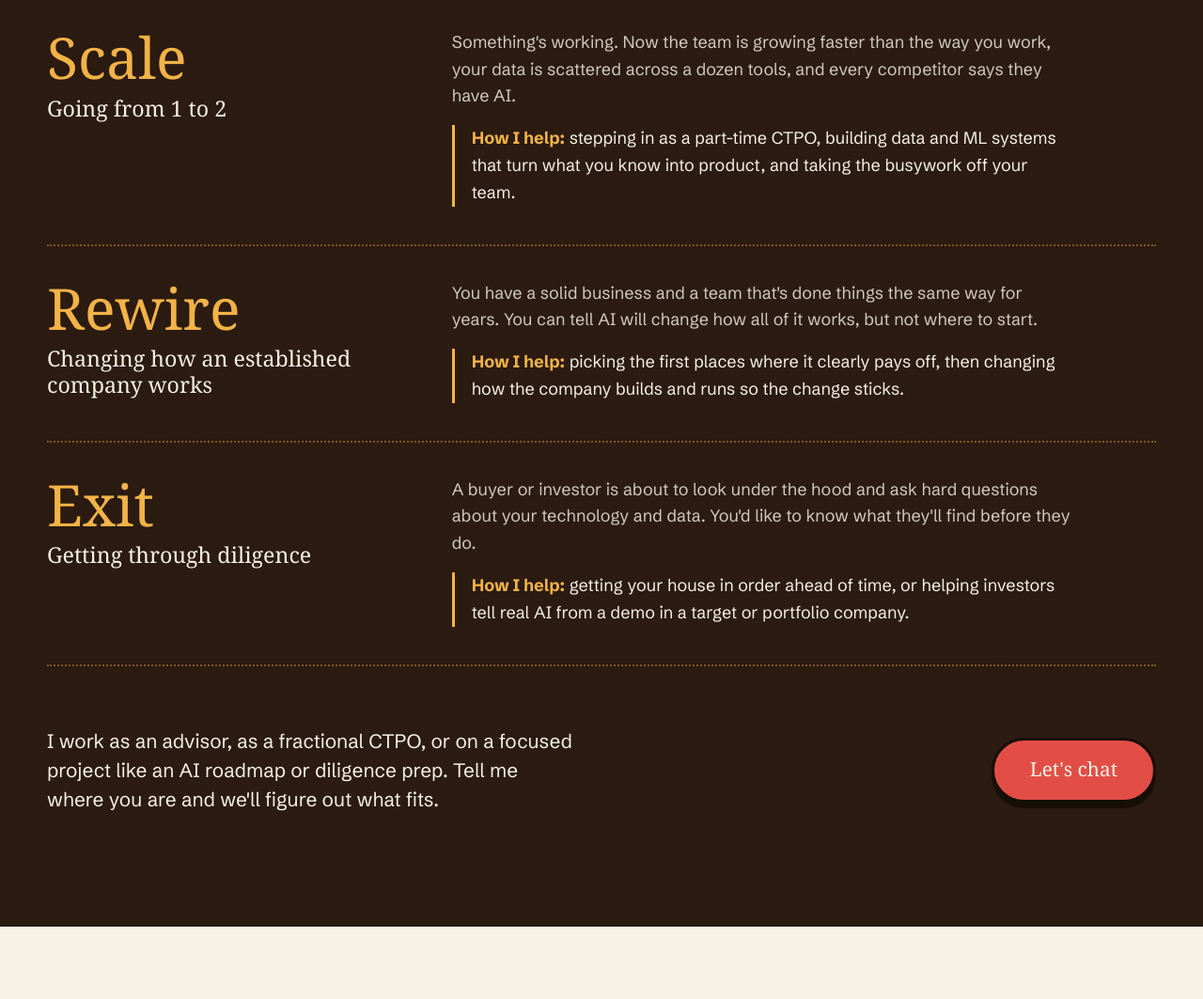
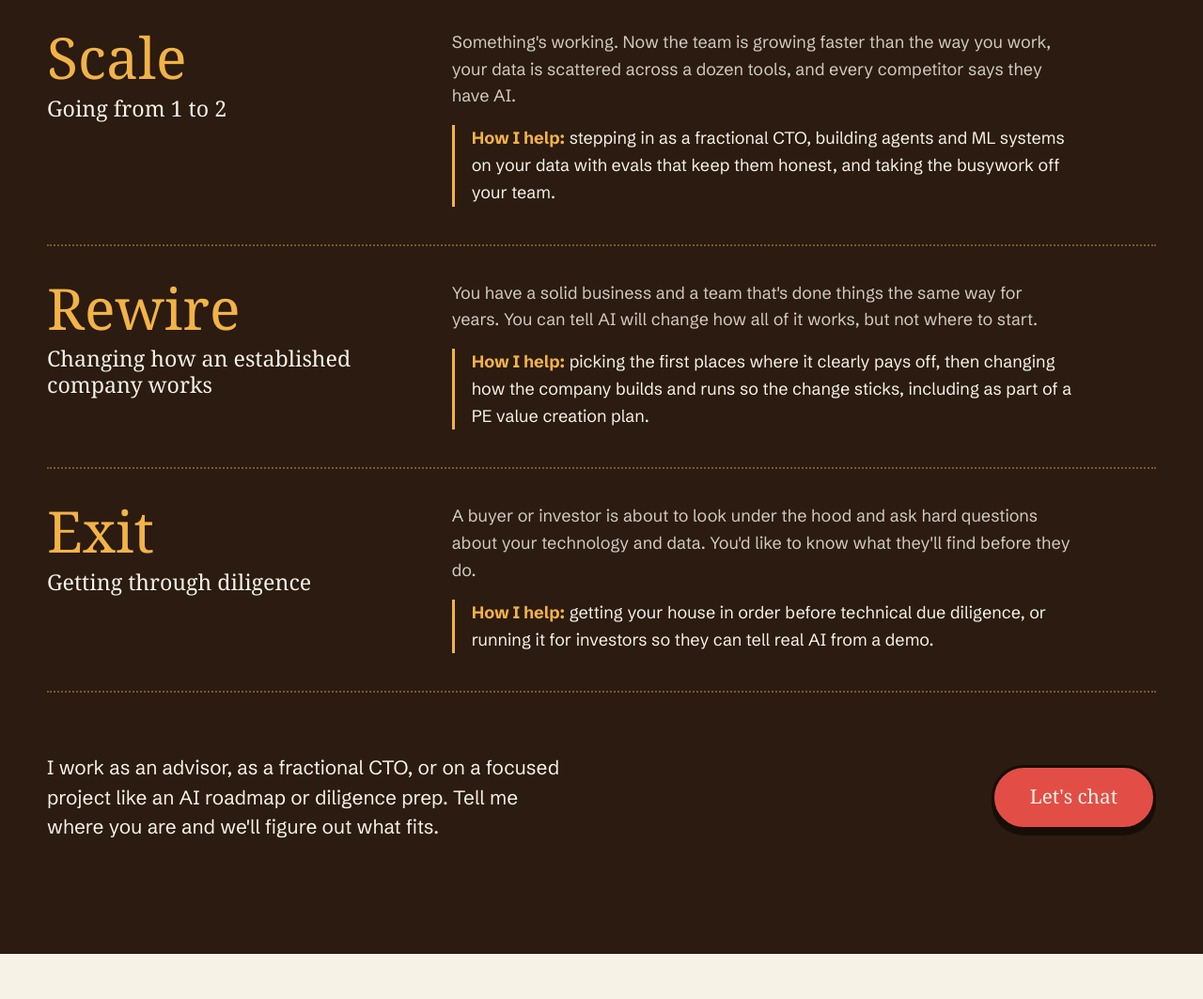
Before and after one commit to Whiskey-Danger/whiskeydanger.github.io, a plain HTML site: page index.html in a window 1280 px wide. Shown: the part 1280-2343 px from the top of the page at 94% size. Drawn offline with Linux system fonts and the light colour scheme; a web font is replaced by a local one.

Commit message:
Homepage: fractional CTO, buyer terms; Pacachat: feature-request FAQ
Uses "fractional CTO" instead of CTPO, and names agents and evals,
technical due diligence, and PE value creation in the stages.

Adds a "Can I request a feature?" FAQ to the Pacachat page that opens a
pre-addressed email to Pacachat support.

Co-Authored-By: Claude Opus 5.5 <noreply@anthropic.com>

```diff
--- a/index.html
+++ b/index.html
@@ -4,10 +4,10 @@
     <meta charset="UTF-8">
     <meta name="viewport" content="width=device-width, initial-scale=1.0">
     <title>Whiskey Danger: AI-first technology and product leadership</title>
-    <meta name="description" content="Building applied AI since before ChatGPT. Advisory, fractional CTPO and hands-on AI work for growing companies.">
+    <meta name="description" content="Building applied AI since before ChatGPT. Advisory, fractional CTO work and technical due diligence for growing companies.">
     <meta name="theme-color" content="#F7F2E6">
     <meta property="og:title" content="Whiskey Danger: AI-first technology and product leadership">
-    <meta property="og:description" content="Building applied AI since before ChatGPT. Advisory, fractional CTPO and hands-on AI work for growing companies.">
+    <meta property="og:description" content="Building applied AI since before ChatGPT. Advisory, fractional CTO work and technical due diligence for growing companies.">
     <meta property="og:image" content="https://whiskeydanger.com/og.png">
     <meta property="og:url" content="https://whiskeydanger.com/">
     <meta name="twitter:card" content="summary_large_image">
@@ -453,27 +453,27 @@
                         <h3><span class="stage-mark">Scale</span> Going from 1 to 2</h3>
                         <div class="stage-body">
                             <p class="stage-situation">Something's working. Now the team is growing faster than the way you work, your data is scattered across a dozen tools, and every competitor says they have AI.</p>
-                            <p class="stage-help"><b>How I help:</b> stepping in as a part-time CTPO, building data and ML systems that turn what you know into product, and taking the busywork off your team.</p>
+                            <p class="stage-help"><b>How I help:</b> stepping in as a fractional CTO, building agents and ML systems on your data with evals that keep them honest, and taking the busywork off your team.</p>
                         </div>
                     </li>
                     <li class="stage">
                         <h3><span class="stage-mark">Rewire</span> Changing how an established company works</h3>
                         <div class="stage-body">
                             <p class="stage-situation">You have a solid business and a team that's done things the same way for years. You can tell AI will change how all of it works, but not where to start.</p>
-                            <p class="stage-help"><b>How I help:</b> picking the first places where it clearly pays off, then changing how the company builds and runs so the change sticks.</p>
+                            <p class="stage-help"><b>How I help:</b> picking the first places where it clearly pays off, then changing how the company builds and runs so the change sticks, including as part of a PE value creation plan.</p>
                         </div>
                     </li>
                     <li class="stage">
                         <h3><span class="stage-mark">Exit</span> Getting through diligence</h3>
                         <div class="stage-body">
                             <p class="stage-situation">A buyer or investor is about to look under the hood and ask hard questions about your technology and data. You'd like to know what they'll find before they do.</p>
-                            <p class="stage-help"><b>How I help:</b> getting your house in order ahead of time, or helping investors tell real AI from a demo in a target or portfolio company.</p>
+                            <p class="stage-help"><b>How I help:</b> getting your house in order before technical due diligence, or running it for investors so they can tell real AI from a demo.</p>
                         </div>
                     </li>
                 </ul>
 
                 <div class="arc-close">
-                    <p>I work as an advisor, as a fractional CTPO, or on a focused project like an AI roadmap or diligence prep. Tell me where you are and we'll figure out what fits.</p>
+                    <p>I work as an advisor, as a fractional CTO, or on a focused project like an AI roadmap or diligence prep. Tell me where you are and we'll figure out what fits.</p>
                     <a class="cta" href="mailto:howdy@whiskeydanger.com">Let's chat</a>
                 </div>
             </div>
```
Also changed, not shown: pacachat/index.html (+2 -0 lines).
